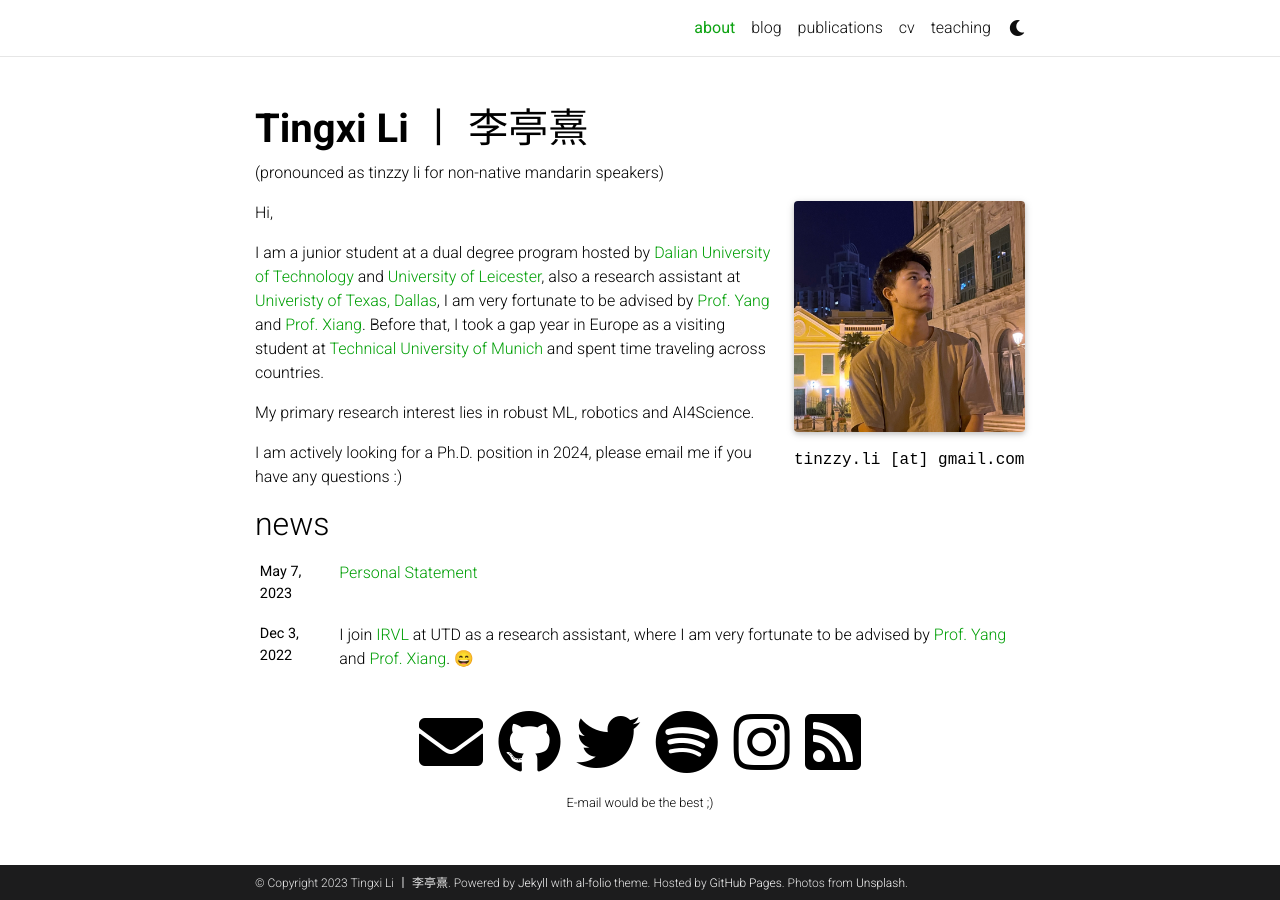
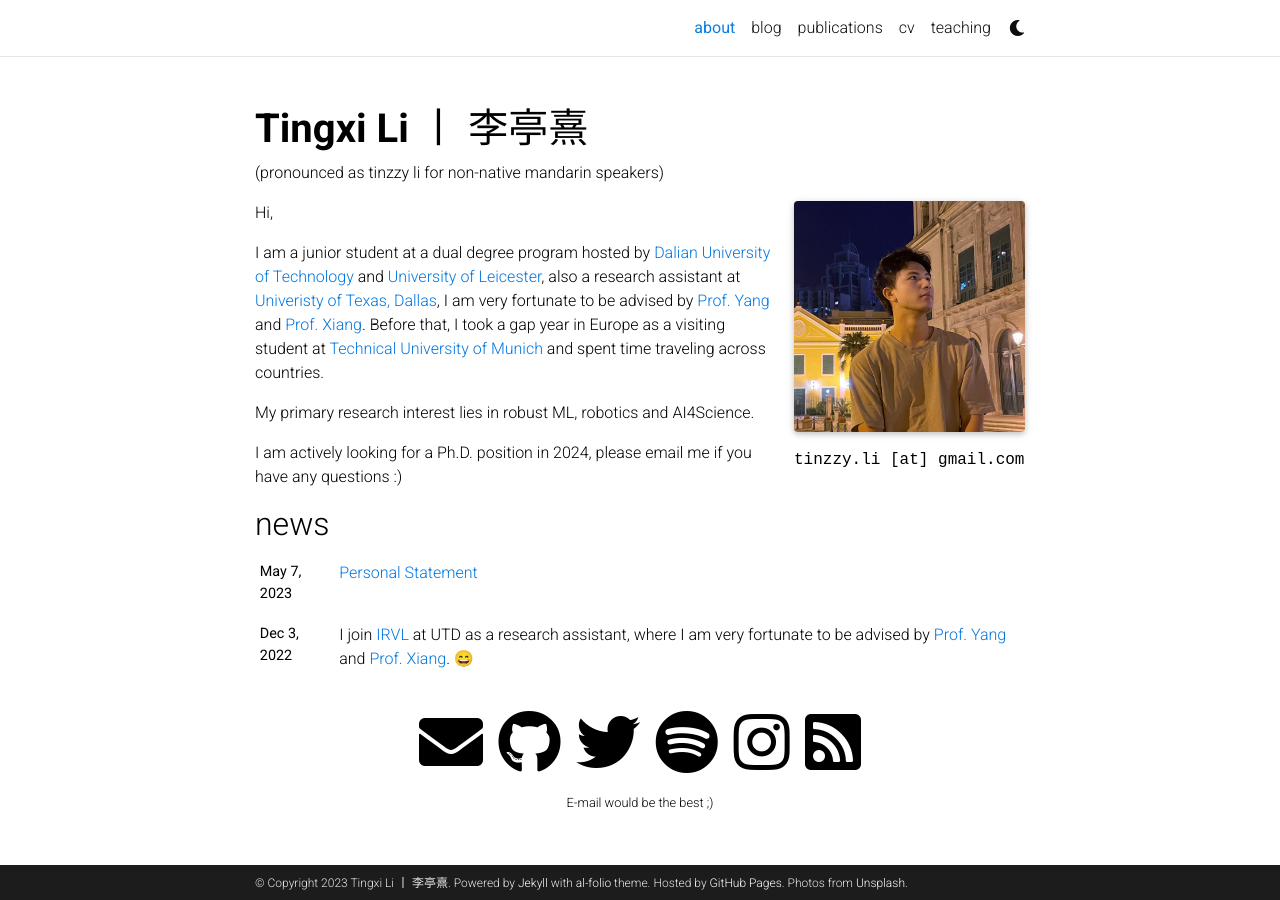
Before and after one commit to tinzzyli/tinzzyli.github.io, a Jekyll site: the page built from _pages/about.md, in a window 1280 px wide. Built offline with Jekyll 4.4.1, drawn with Linux system fonts in a browser that asks for light colours; full-size pictures stand in for the smaller copies a plugin makes; comment, search, counter and statistics services are not loaded; a style sheet for code colours, icons or effects is not loaded.

```diff
--- a/_sass/_themes.scss
+++ b/_sass/_themes.scss
@@ -7,8 +7,8 @@
   --global-code-bg-color: #{$code-bg-color-light};
   --global-text-color: #{$black-color};
   --global-text-color-light: #{$grey-color};
-  --global-theme-color: #{$green-color-dark};
-  --global-hover-color: #{$green-color-bright};
+  --global-theme-color: #{$blue-color};
+  --global-hover-color: #{$blue-color-dark};
   --global-footer-bg-color: #{$grey-color-dark};
   --global-footer-text-color: #{$grey-color-light};
   --global-footer-link-color: #{$white-color};
@@ -38,8 +38,8 @@
   --global-code-bg-color: #{$code-bg-color-dark};
   --global-text-color: #{$grey-color-light};
   --global-text-color-light: #{$grey-color-light};
-  --global-theme-color: #{$green-color-lime};
-  --global-hover-color: #{$green-color-lime};
+  --global-theme-color: #{$blue-color};
+  --global-hover-color: #{$cyan-color};
   --global-footer-bg-color: #{$grey-color-light};
   --global-footer-text-color: #{$grey-color-dark};
   --global-footer-link-color: #{$black-color};
```
